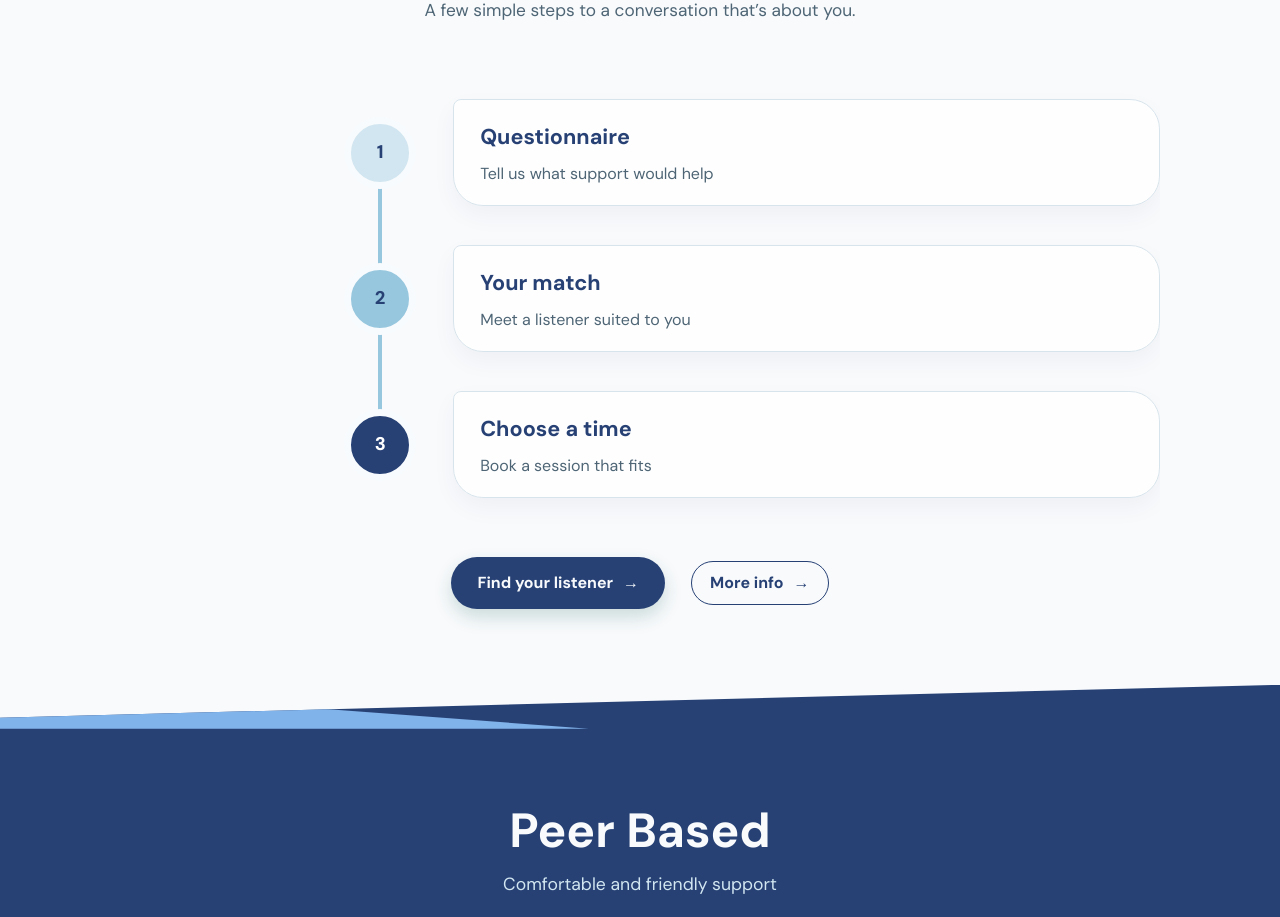
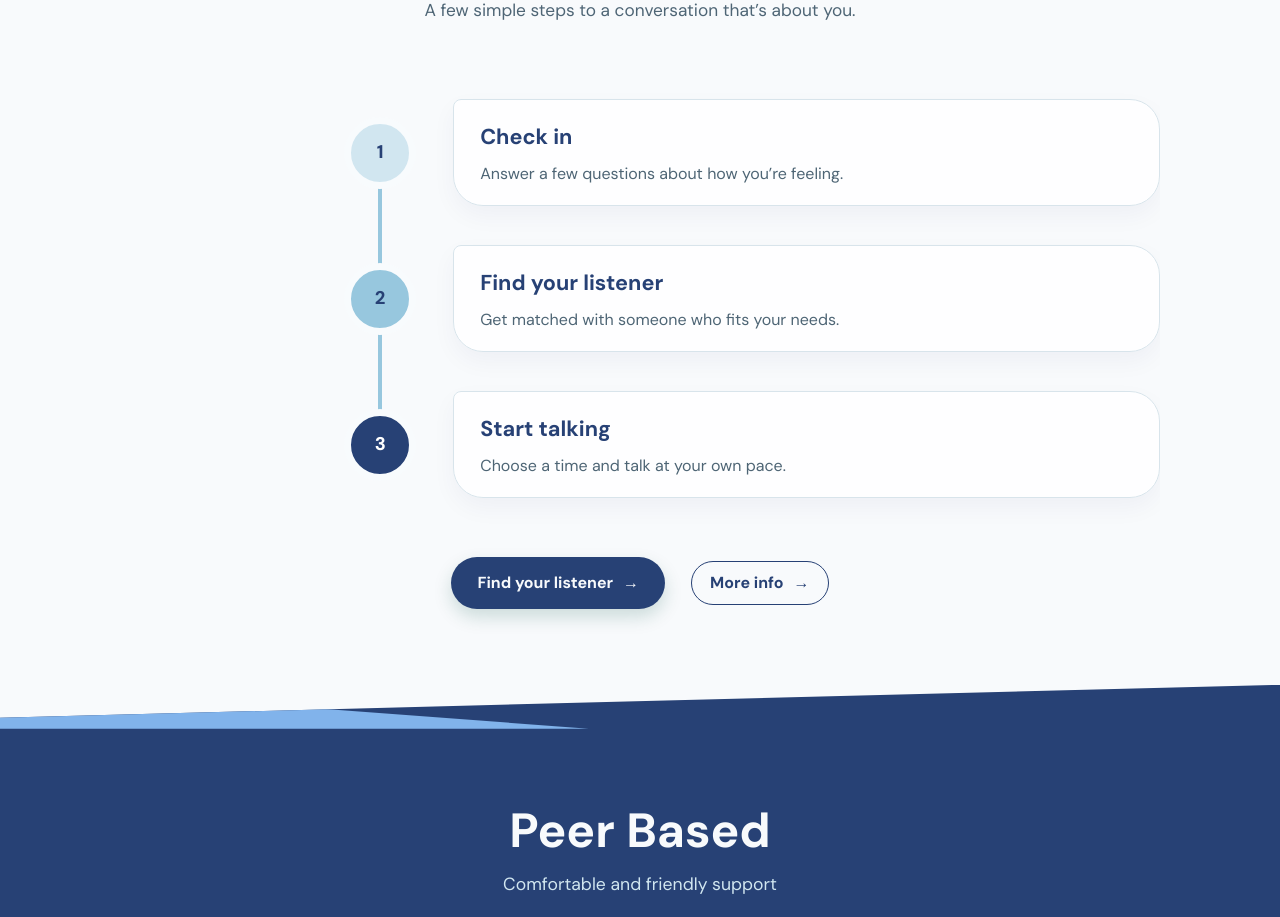
Before and after one commit to Kenneth-SYT/Listen, a React (Vite) app: page / in a window 1280 px wide. Shown: the part 1500-2417 px from the top of the page. Built offline with nearby package versions, Linux system fonts and the light colour scheme; no server answers; the database is empty.

Commit message:
Update how-it-works preview steps

```diff
--- a/src/components/SupportSections/HowItWorksSummary.tsx
+++ b/src/components/SupportSections/HowItWorksSummary.tsx
@@ -1,9 +1,9 @@
 import './HowItWorksSummary.css'
 
 const previewSteps = [
-  { title: 'Questionnaire', text: 'Tell us what support would help' },
-  { title: 'Your match', text: 'Meet a listener suited to you' },
-  { title: 'Choose a time', text: 'Book a session that fits' },
+  { title: 'Check in', text: 'Answer a few questions about how you’re feeling.' },
+  { title: 'Find your listener', text: 'Get matched with someone who fits your needs.' },
+  { title: 'Start talking', text: 'Choose a time and talk at your own pace.' },
 ]
 
 function HowItWorksSummary() {
```
